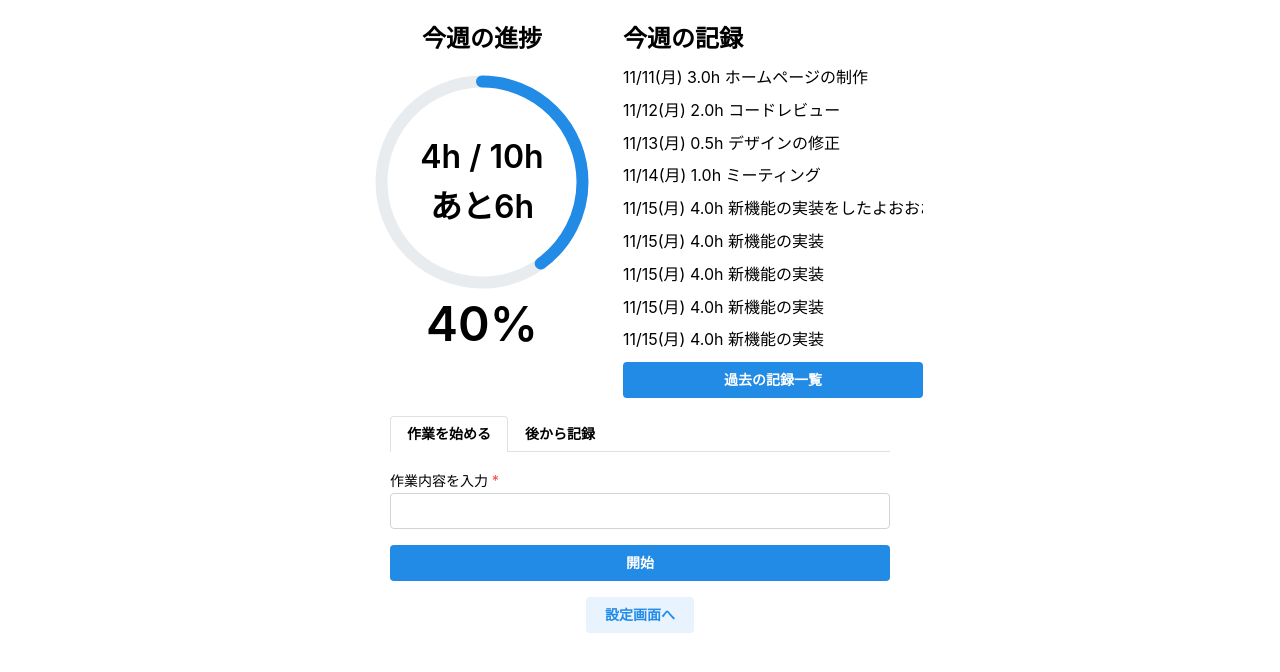
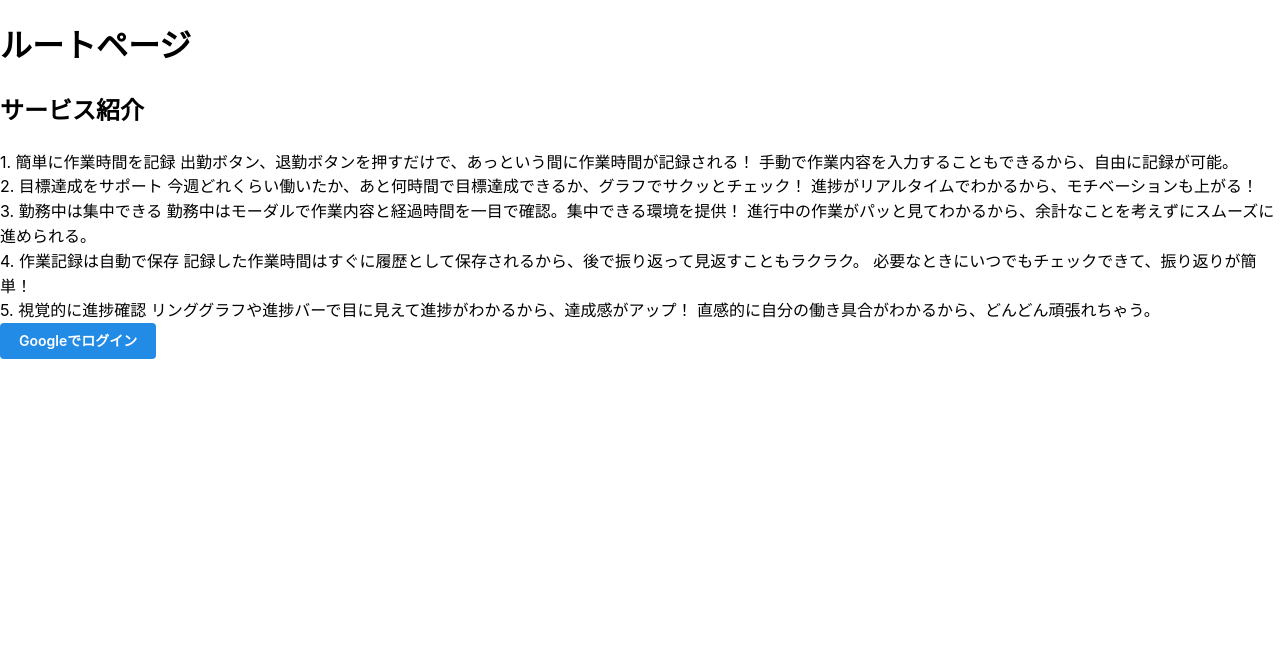
Before and after one commit to mokkun55/work-timer, a React (Vite) app: page / in a window 1280 px wide. Shown: the top 672 px of the page. Built offline with nearby package versions, Linux system fonts and the light colour scheme; no server answers.

Commit message:
add: root, home page

```diff
--- a/libs/firebase.js
+++ b/src/libs/firebase.ts
@@ -1,4 +1,5 @@
 import { initializeApp } from "firebase/app";
+import { getAuth, GoogleAuthProvider } from "firebase/auth";
 
 const firebaseConfig = {
   apiKey: import.meta.env.VITE_FIREBASE_API_KEY,
@@ -10,4 +11,7 @@ const firebaseConfig = {
 };
 
 const app = initializeApp(firebaseConfig);
-export { app };
+const auth = getAuth(app);
+const googleProvider = new GoogleAuthProvider();
+
+export { app, auth, googleProvider };
--- /dev/null
+++ b/src/pages/Root/index.tsx
@@ -0,0 +1,52 @@
+import { Button } from "@mantine/core";
+import { auth, googleProvider } from "@/libs/firebase";
+import { signInWithPopup } from "firebase/auth";
+import { useNavigate } from "react-router";
+
+export const Root = (): React.ReactNode => {
+  const navigate = useNavigate();
+
+  const signInWithGoogle = async () => {
+    try {
+      await signInWithPopup(auth, googleProvider);
+    } catch (e) {
+      console.log("error", e);
+    }
+  };
+
+  const signIn = async () => {
+    await signInWithGoogle();
+    navigate("/home");
+  };
+  return (
+    <div>
+      <h1>ルートページ</h1>
+      <div>
+        <h2>サービス紹介</h2>
+        {/* TODO 内容考える カードとかで紹介 */}
+        <div>
+          1. 簡単に作業時間を記録
+          出勤ボタン、退勤ボタンを押すだけで、あっという間に作業時間が記録される！
+          手動で作業内容を入力することもできるから、自由に記録が可能。 <br />
+          2. 目標達成をサポート
+          今週どれくらい働いたか、あと何時間で目標達成できるか、グラフでサクッとチェック！
+          進捗がリアルタイムでわかるから、モチベーションも上がる！ <br />
+          3. 勤務中は集中できる
+          勤務中はモーダルで作業内容と経過時間を一目で確認。集中できる環境を提供！
+          進行中の作業がパッと見てわかるから、余計なことを考えずにスムーズに進められる。
+          <br />
+          4. 作業記録は自動で保存
+          記録した作業時間はすぐに履歴として保存されるから、後で振り返って見返すこともラクラク。
+          必要なときにいつでもチェックできて、振り返りが簡単！
+          <br /> 5. 視覚的に進捗確認
+          リンググラフや進捗バーで目に見えて進捗がわかるから、達成感がアップ！
+          直感的に自分の働き具合がわかるから、どんどん頑張れちゃう。
+        </div>
+
+        <div>
+          <Button onClick={signIn}>Googleでログイン</Button>
+        </div>
+      </div>
+    </div>
+  );
+};
--- a/src/router/Route.tsx
+++ b/src/router/Route.tsx
@@ -1,11 +1,13 @@
 import { BrowserRouter, Route, Routes } from "react-router";
 import { Home } from "../pages/Home/index";
+import { Root } from "@/pages/Root";
 
 export const Router = () => {
   return (
     <BrowserRouter>
       <Routes>
-        <Route path="/" element={<Home />} />
+        <Route path="/" element={<Root />} />
+        <Route path="/home" element={<Home />} />
       </Routes>
     </BrowserRouter>
   );
--- a/tsconfig.app.json
+++ b/tsconfig.app.json
@@ -26,5 +26,5 @@
       "@/*": ["./src/*"]
     }
   },
-  "include": ["src"]
+  "include": ["src", "src/libs"]
 }
```
